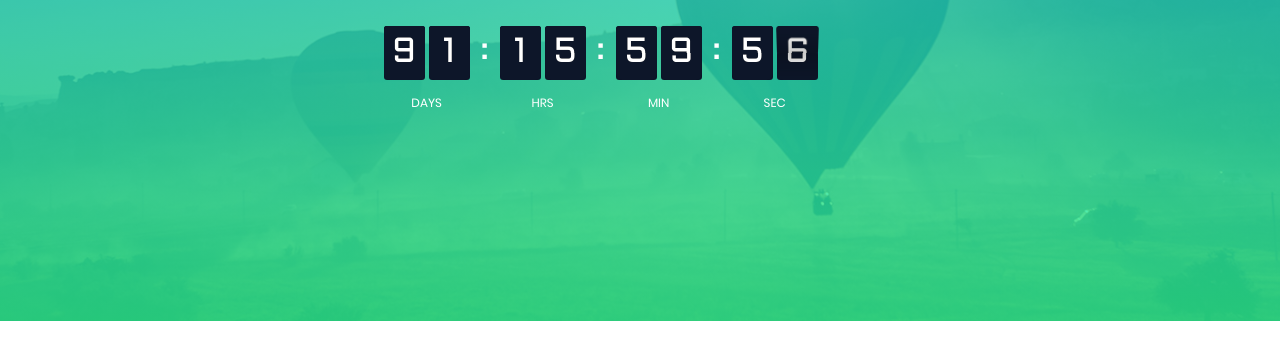
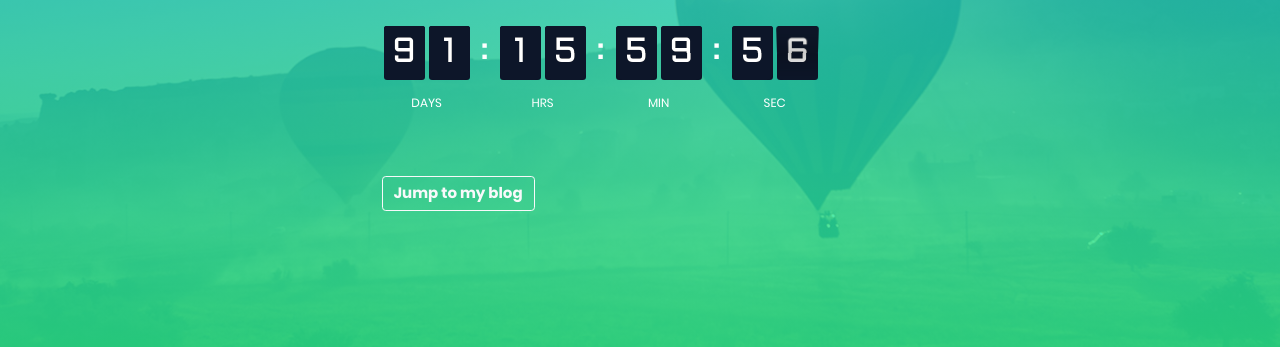
Before and after one commit to AndiSusanto15/batutah-dot-id, a plain HTML site: page index.html in a window 1280 px wide. Shown: the part 479-826 px from the top of the page. Before the commit the page ends 800 px from the top, so only its background shows below. Drawn offline with Linux system fonts and the light colour scheme.

Commit message:
add button to my blog

```diff
--- a/index.html
+++ b/index.html
@@ -57,13 +57,12 @@
 
 				<div class="cd100"></div>
 
+				<div class="l1-txt2 p-b-45 respon2">
+					<a href="http://jurnal.batutah.id"><button type="button" class="btn btn-outline-light">Jump to my blog</button></a>
+				</div>
 			</div>
 		</div>
 	</div>
-
-
-
-
 
 <!--===============================================================================================-->
 	<script src="vendor/jquery/jquery-3.2.1.min.js"></script>
```
